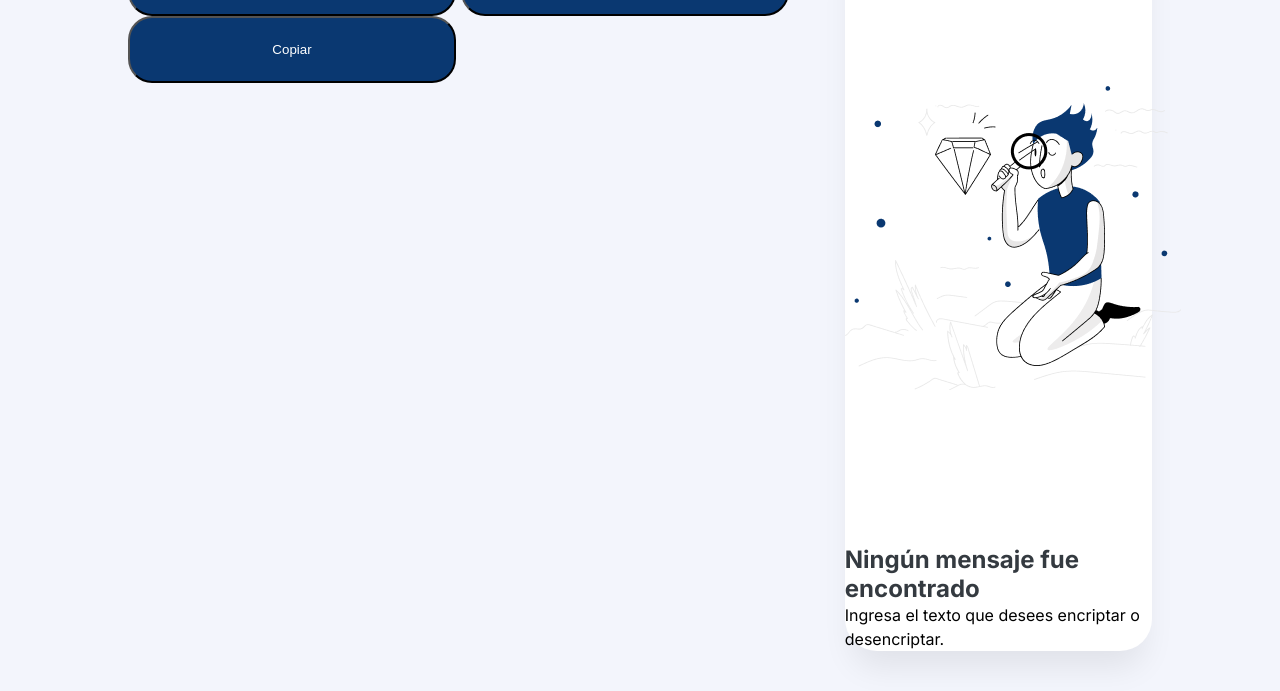
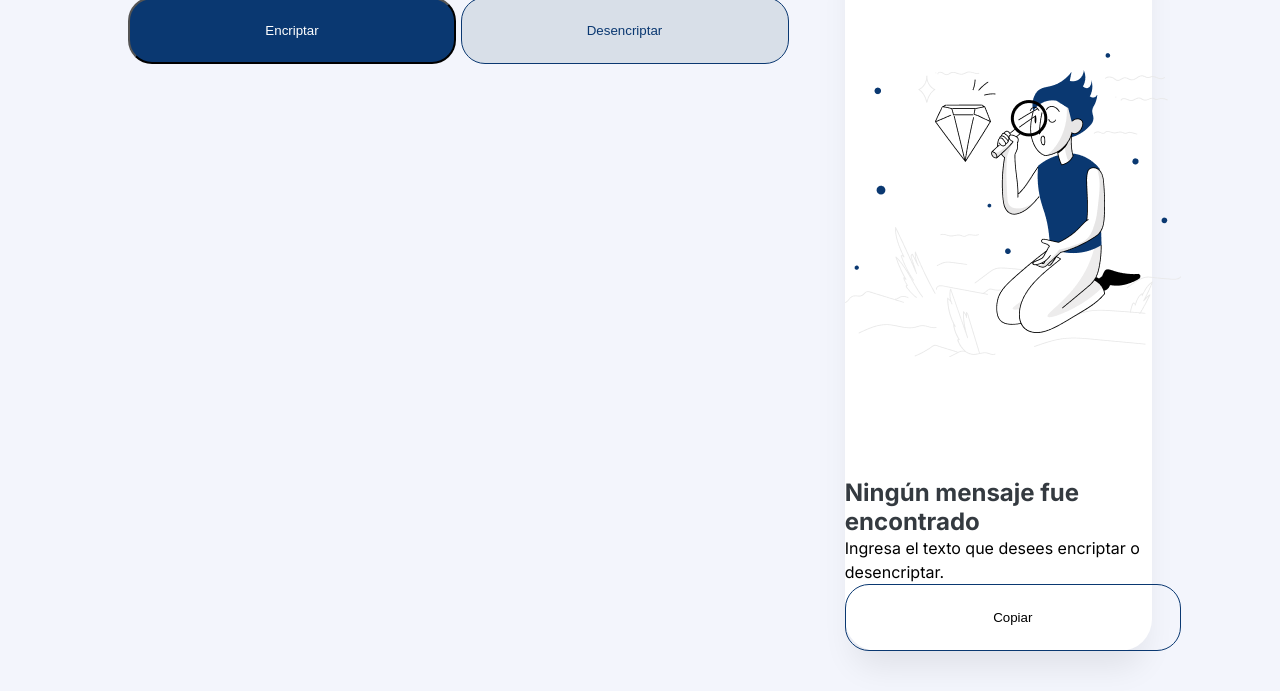
Before and after one commit to JuanLongines/encriptador_challenge, a plain HTML site: page docs/index.html in a window 1280 px wide. Shown: the part 109-800 px from the top of the page. Drawn offline with Linux system fonts and the light colour scheme.

Commit message:
add styles

```diff
--- a/docs/css/styles.css
+++ b/docs/css/styles.css
@@ -45,7 +45,22 @@ main{
     font-weight: 400;
 
 }
-
+.btn_desencriptar{
+    background: linear-gradient(0deg, #D8DFE8, #D8DFE8);
+/*linear-gradient(0deg, #0A3871, #0A3871),*/
+    color:#0A3871;
+    border: 1px solid #0A3871;
+}
+.btn_copiar{
+    padding: 24px;
+    width: 336px;
+    height:67px;
+    border-radius: 24px;
+    gap: 8px;
+    font-weight: 400;
+    border: 1px solid #0A3871;
+    background: transparent;
+}
 .mensajes_box{
     width: 30%;
     border-radius: 32px;
--- a/docs/index.html
+++ b/docs/index.html
@@ -17,15 +17,14 @@
       <div class="container">
 
         <div class="encriptador_box">
-
+          <p style="font-weight: 400; font-size: 32px; line-height: 48px; color: #0A3871">Ingrese el texto aqui</p>
           <div class="button_box">
             <div class="aviso_mayusculas">
               <img src="images/Vector.png" alt="alerta mayusculas">
               <p class="solo_mayusculas">Solo letras minúsculas y sin acentos</p>
             </div>
-            <button class="btn ">Encriptar</button>
-            <button class="btn ">Desencriptar</button>
-            <button class="btn ">Copiar</button>
+            <button class="btn btn_encriptar">Encriptar</button>
+            <button class="btn btn_desencriptar">Desencriptar</button>
           </div>
 
         </div>
@@ -33,6 +32,8 @@
           <img src="images/Muñeco.png" alt="Muñeco imagen">
           <p class="sin_mensajes">Ningún mensaje fue encontrado</p>
           <p class="ingresar_texto">Ingresa el texto que desees encriptar o desencriptar.</p>
+          <button class=" btn_copiar">Copiar</button>
+
         </div>
 
       </div>
```
